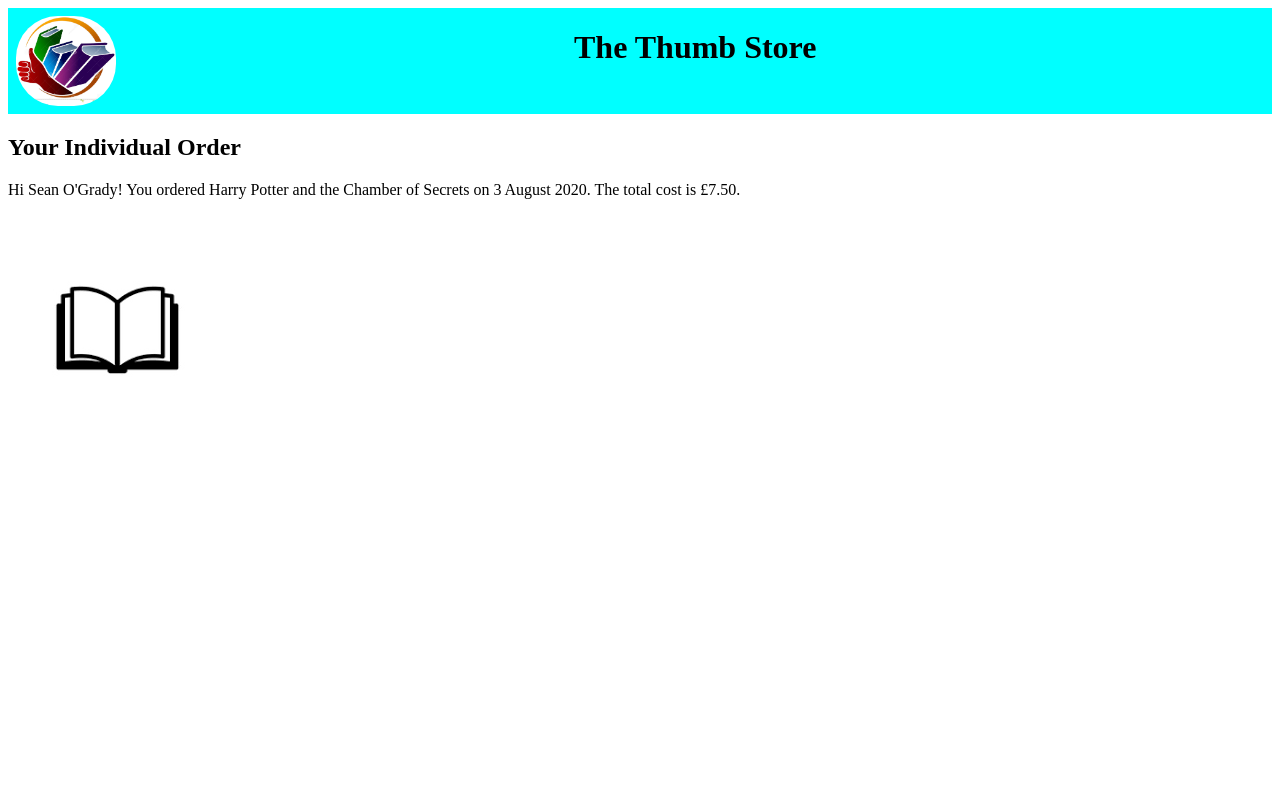
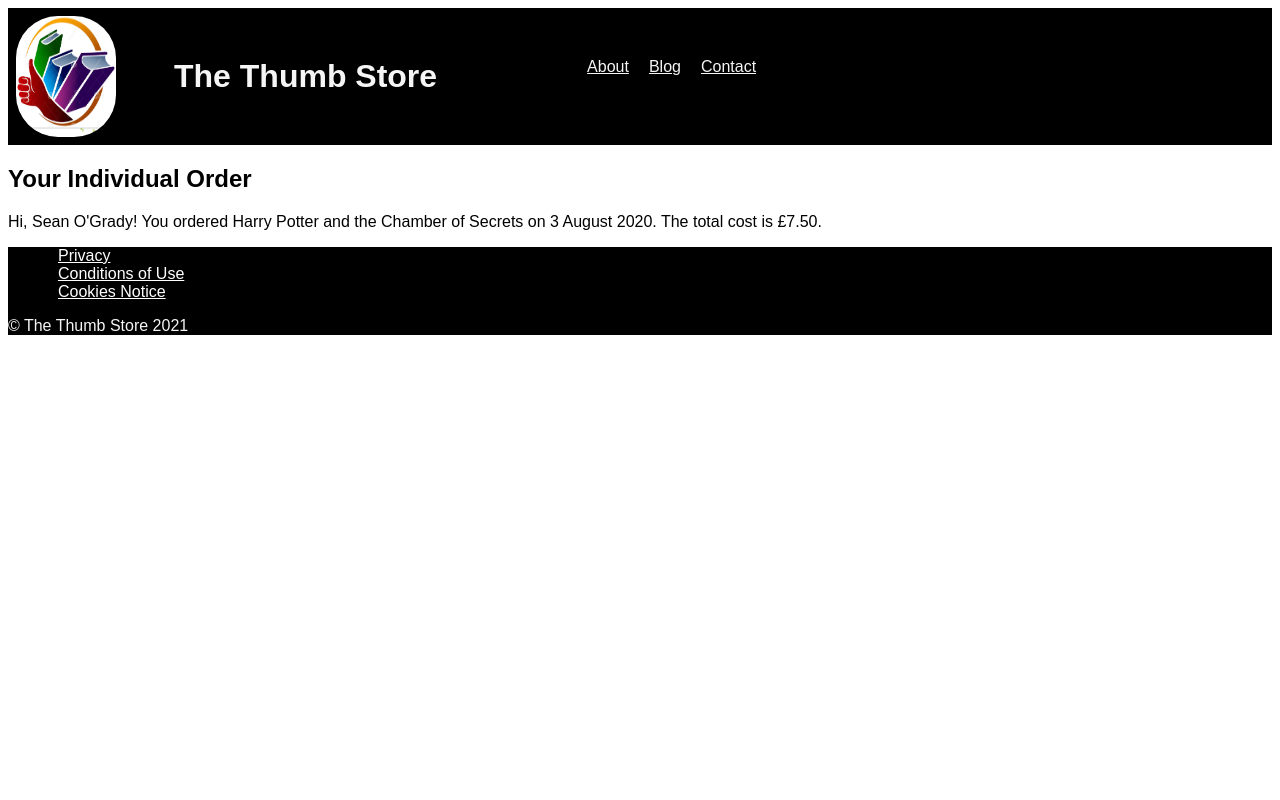
Before and after one commit to sarahclarke-skc/week_03-day_3-flask_lab, a Flask app: page /orders/1 in a window 1280 px wide. Run offline with Flask 2, Linux system fonts and the light colour scheme.

Commit message:
Trying to make sense of CSS. Failing.

```diff
--- a/static/style.css
+++ b/static/style.css
@@ -1,7 +1,27 @@
+body {
+    font-family: Arial, Helvetica, sans-serif;
+    font-weight: normal;
+    font-size: normal;
+}
+
+.main-nav {
+    display: flex;
+    list-style: none;
+    margin: 50px;
+    color: whitesmoke;
+    justify-content: space-between;
+}
+
+.main-nav a {
+    color: whitesmoke;
+    margin: 10px;
+}
+
+
 header {
     display: flex;
     flex-direction: row;
-    background-color: aqua;
+    background-color: black;
 }
 
 header > img {
@@ -12,5 +32,22 @@ header > img {
 }
 
 h1 {
-    padding-left: 450px;
+    align-content: center;
+    margin: 50px;
+    color: whitesmoke
 }
+
+footer {
+    background-color: black;
+}
+
+footer p {
+    justify-content: center;
+    color: whitesmoke;
+}
+
+footer nav a {
+    list-style: none;
+    color: white;
+    margin: 10px;
+}
--- a/templates/order.html
+++ b/templates/order.html
@@ -1,5 +1,6 @@
 <html>
     <head>
+        <title>The Thumb Store</title>
         <link rel="stylesheet" href="static/style.css">
         <link rel="stylesheet" href="static/order.css">
     </head>
@@ -7,18 +8,38 @@
         <header>
             <img src="static/images/logo.jpeg" alt="store logo">
             <h1>The Thumb Store</h1>
+
+            <nav>
+                <ul class='main-nav'>
+                    <li><a href="about.html">About</a></li>
+                    <li><a href="blog.html">Blog</a></li>
+                    <li><a href="contact.html">Contact</a></li>
+                </ul>
+            </nav>
+
         </header>
 
 
         <h2>Your Individual Order</h2>
         <div>
             <p>
-                Hi {{orders.customer_name}}! You ordered {{orders.book.title}} on {{orders.order_date}}. The total cost is £{{orders.pence_to_pounds()}}.
+                Hi, {{orders.customer_name}}! You ordered {{orders.book.title}} on {{orders.order_date}}. The total cost is £{{orders.pence_to_pounds()}}.
 
             </p>
-
-            <img src="images/book.png" alt="store logo">
-
         </div>
     </body>
+
+    <footer>
+        <nav>
+            <ul>
+                <li><a href="privacy.html">Privacy</a></li>
+
+                <li><a href="conditions.html">Conditions of Use</a></li>
+
+                <li><a href="cookies.html">Cookies Notice</a></li>
+            </ul>
+
+            <p>© The Thumb Store 2021</p>
+        </nav>
+    </footer>
 </html>
```
Also changed, not shown: templates/index.html (+31 -0 lines).
